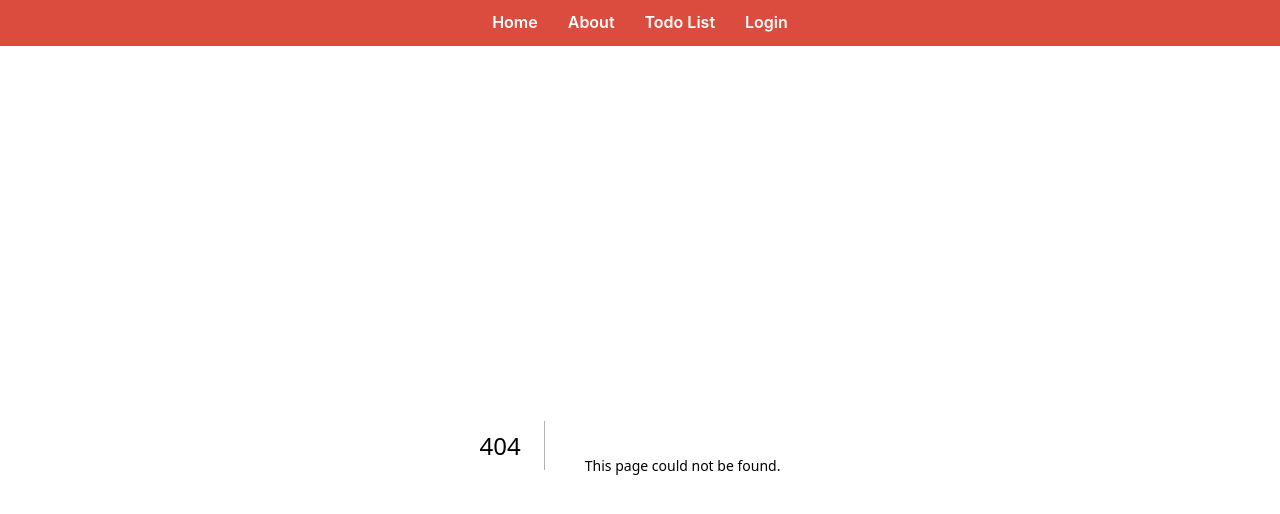
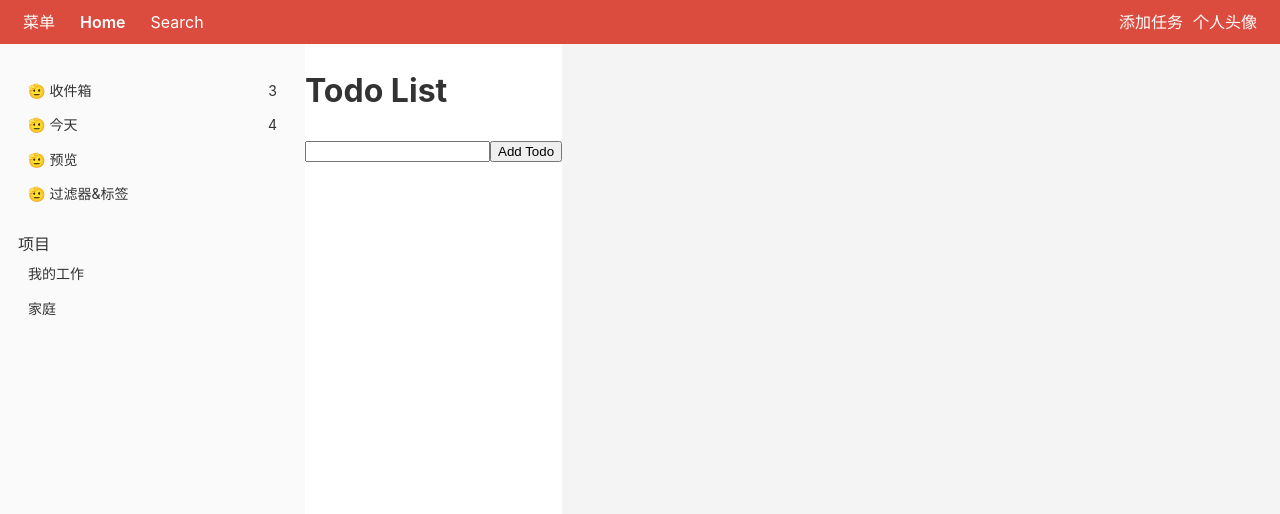
Before and after one commit to zli213/TaskTick, a Next.js app: page /app/today in a window 1280 px wide. Before the commit this address had no page. Shown: the top 514 px of the page. Built offline with nearby package versions, Linux system fonts and the light colour scheme.

Commit message:
add List page sidebar

```diff
--- /dev/null
+++ b/app/app/app.scss
@@ -0,0 +1,53 @@
+$navHeight: 44px;
+
+.list_nav {
+  display: flex;
+  flex-direction: row;
+  justify-content: space-between;
+  padding: 0 23px;
+  height: $navHeight;
+  line-height: $navHeight;
+}
+
+.list_content {
+  position: relative;
+  display: flex;
+}
+
+.flex_center {
+  display: flex;
+  flex-direction: row;
+  justify-content: center;
+  gap: 10px;
+}
+
+.list_sidebar {
+  width: 305px;
+  height: calc(100vh - $navHeight);
+  display: flex;
+  flex-direction: column;
+  background-color: #fafafa;
+  box-sizing: border-box;
+  padding: 30px 18px;
+  gap: 20px;
+
+  ul {
+    padding: 0;
+    margin: 0;
+    // padding: 0 5px;
+  }
+
+  li {
+    list-style: circle;
+    display: flex;
+    justify-content: space-between;
+    padding:  6px 10px;
+    font-size: 14px;
+  }
+}
+
+.main_content {
+  background-color: #ffffff;
+  display: flex;
+  flex-direction: column;
+}
--- /dev/null
+++ b/app/app/layout.js
@@ -0,0 +1,52 @@
+import Link from "next/link";
+import "./app.scss";
+
+export default function ListLayout({ children }) {
+  return (
+    <>
+      <nav className="list_nav">
+        <div className="flex_center">
+          <div>菜单</div>
+          <Link href="/app/today">Home</Link>
+          <div>Search</div>
+        </div>
+        <div className="flex_center">
+          <div>添加任务</div>
+          <div>个人头像</div>
+        </div>
+      </nav>
+      <div id="content-wrapper" className="list_content">
+        <div id="left-sidebar" className="list_sidebar">
+          <div id="top">
+            <ul>
+              <li>
+                <span>🫡 收件箱</span>
+                <span>3</span>
+              </li>
+              <li>
+                <span>🫡 今天</span>
+                <span>4</span>
+              </li>
+              <li>
+                <span>🫡 预览</span>
+              </li>
+              <li>
+                <span>🫡 过滤器&标签</span>
+              </li>
+            </ul>
+          </div>
+          <div>
+            <div>项目</div>
+            <div>
+                <ul>
+                    <li>我的工作</li>
+                    <li>家庭</li>
+                </ul>
+            </div>
+          </div>
+        </div>
+        <main className="main_content">{children}</main>
+      </div>
+    </>
+  );
+}
--- /dev/null
+++ b/app/app/today/page.js
@@ -0,0 +1,12 @@
+import TodoList from "../../../components/pages/TodoList/index";
+
+export const metadata = {
+  title: "今天 - Todo",
+  description: "Your personal Todo list APP",
+};
+
+function Today() {
+  return <TodoList />;
+}
+
+export default Today;
--- a/app/globals.scss
+++ b/app/globals.scss
@@ -5,6 +5,12 @@ body {
   background-color: #f4f4f4;
   color: #333;
   line-height: 1.6;
+  margin: 0;
+  font-family: -apple-system, BlinkMacSystemFont, 'Segoe UI', 'Roboto', 'Oxygen',
+    'Ubuntu', 'Cantarell', 'Fira Sans', 'Droid Sans', 'Helvetica Neue',
+    sans-serif;
+  -webkit-font-smoothing: antialiased;
+  -moz-osx-font-smoothing: grayscale;
 }
 
 nav {
@@ -14,14 +20,6 @@ nav {
   text-align: center;
 }
 
-body {
-  margin: 0;
-  font-family: -apple-system, BlinkMacSystemFont, 'Segoe UI', 'Roboto', 'Oxygen',
-    'Ubuntu', 'Cantarell', 'Fira Sans', 'Droid Sans', 'Helvetica Neue',
-    sans-serif;
-  -webkit-font-smoothing: antialiased;
-  -moz-osx-font-smoothing: grayscale;
-}
 
 code {
   font-family: source-code-pro, Menlo, Monaco, Consolas, 'Courier New',
@@ -45,5 +43,5 @@ nav a {
 }
 
 div {
-  padding: 20px;
+  // padding: 20px;
 }
--- a/app/layout.js
+++ b/app/layout.js
@@ -11,12 +11,12 @@ export default function RootLayout({ children }) {
   return (
     <html lang="en">
       <body>
-        <nav>
+        {/* <nav>
           <Link href="/">Home</Link>
           <Link href="/about">About</Link>
           <Link href="/today">Todo List</Link>
           <Link href="/login">Login</Link>
-        </nav>
+        </nav> */}
         <main>{children}</main>
       </body>
     </html>
```
Also changed, not shown: app/today/page.js (deleted, +0 -7 lines).
